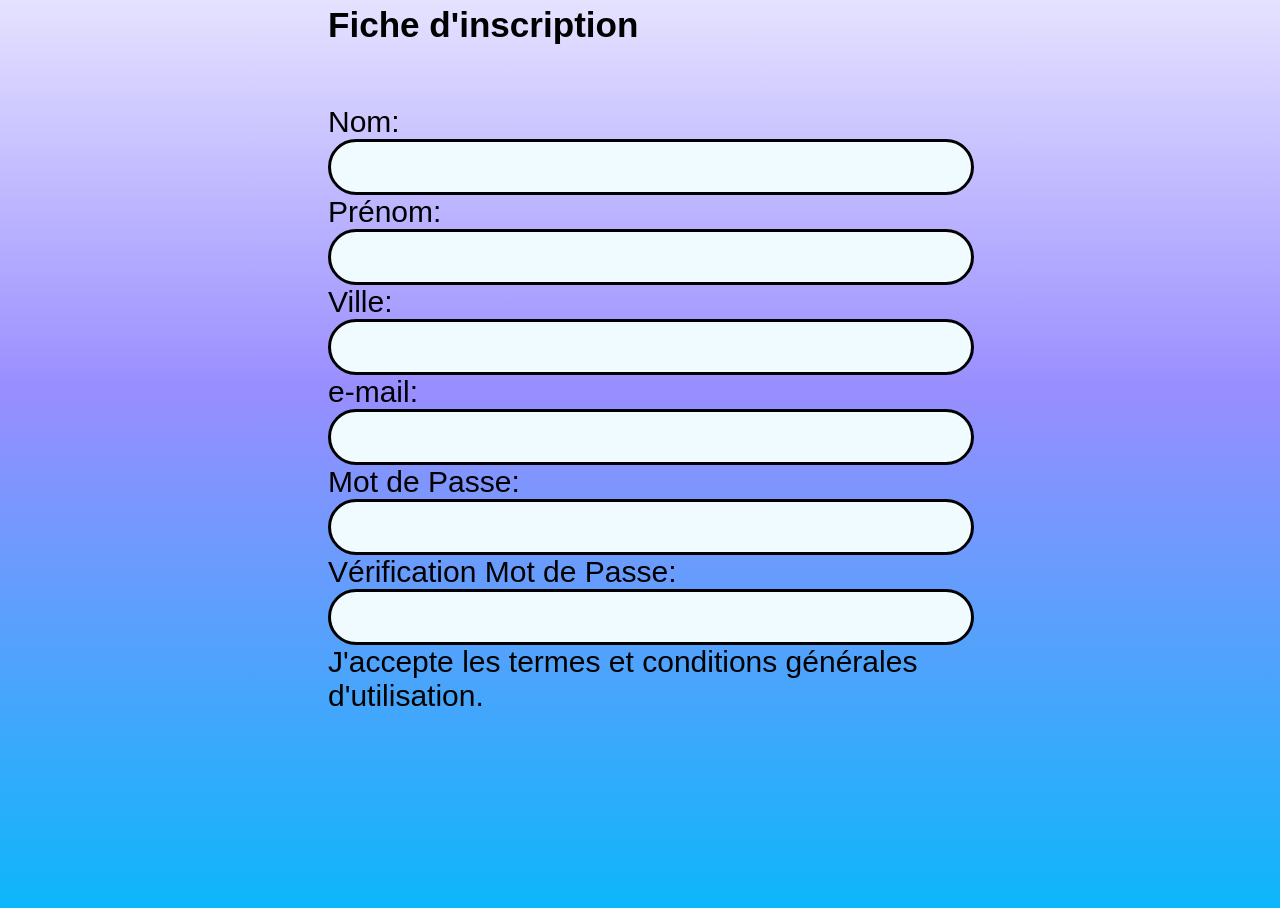
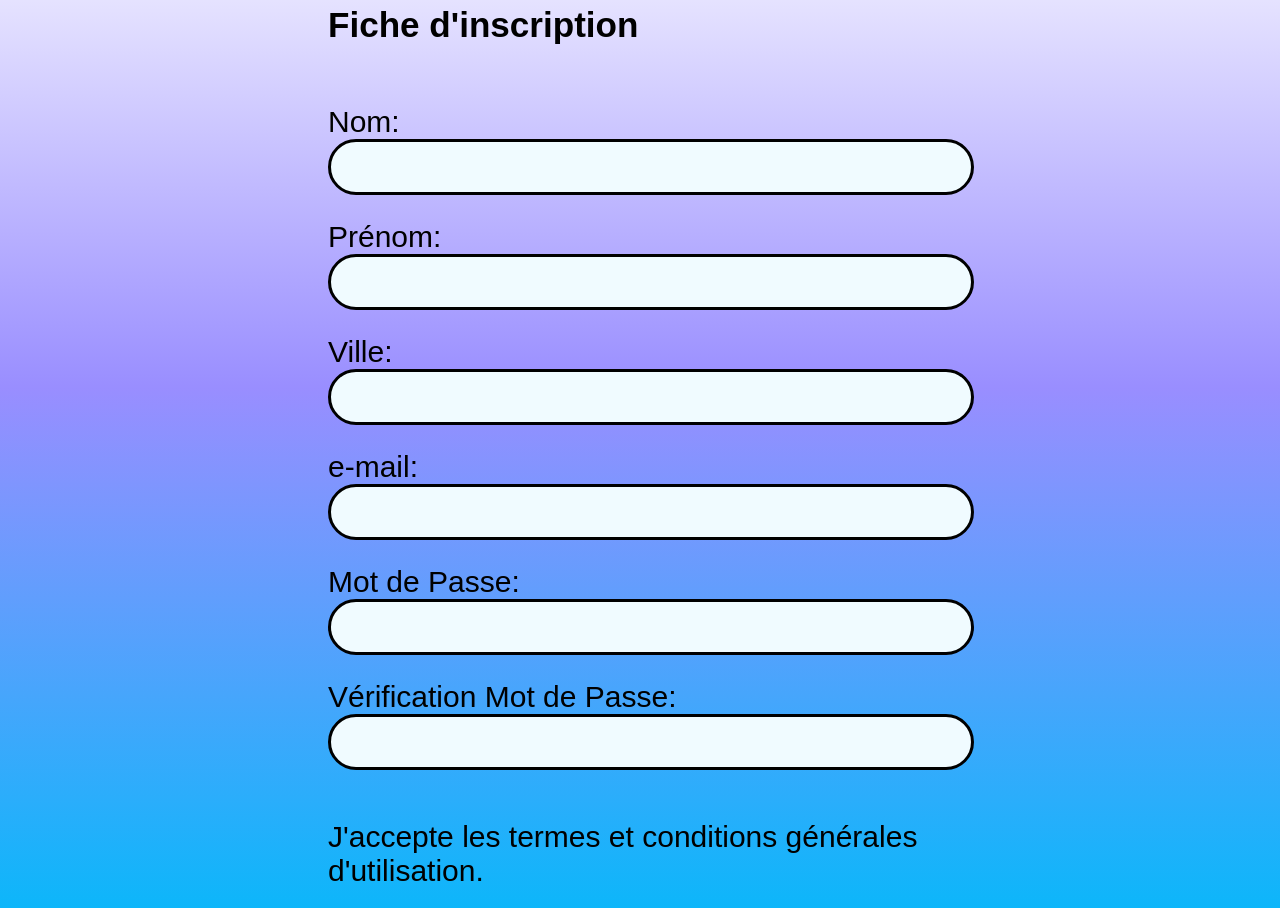
Before and after one commit to kemrode/stationMTO, a PHP site: page /logInRequest.html in a window 1280 px wide. Shown: the part 132-1040 px from the top of the page. Run offline with PHP 8.4, Linux system fonts and the light colour scheme.

Commit message:
<feat>3031:add padding-top for elements to sign up

```diff
--- a/logInRequest.css
+++ b/logInRequest.css
@@ -232,6 +232,26 @@ a {
 }
 
 #surnameSU{
+    padding-top: 25px;
+}
+
+#citySU {
+    padding-top: 25px;
+}
+
+#mailSU {
+    padding-top: 25px;
+}
+
+#passwordSU {
+    padding-top: 25px;
+}
+
+#verifSU {
+    padding-top: 25px;
+}
+
+.CGU {
     padding-top: 50px;
 }
 
--- a/logInRequest.html
+++ b/logInRequest.html
@@ -76,7 +76,7 @@
                     <div class="name">Nom: </div>
                     <div class="response"></div>
                 </div>
-                <div class="surnameSU">
+                <div id="surnameSU">
                     <div class="surname">Prénom: </div>
                     <div class="response"></div>
                 </div>
```
